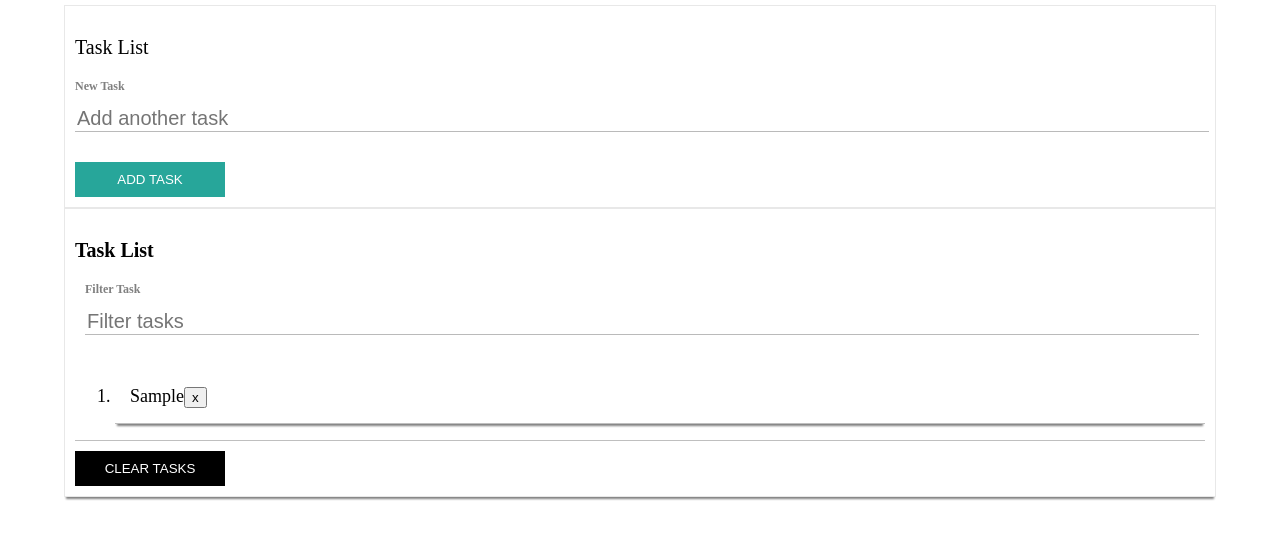
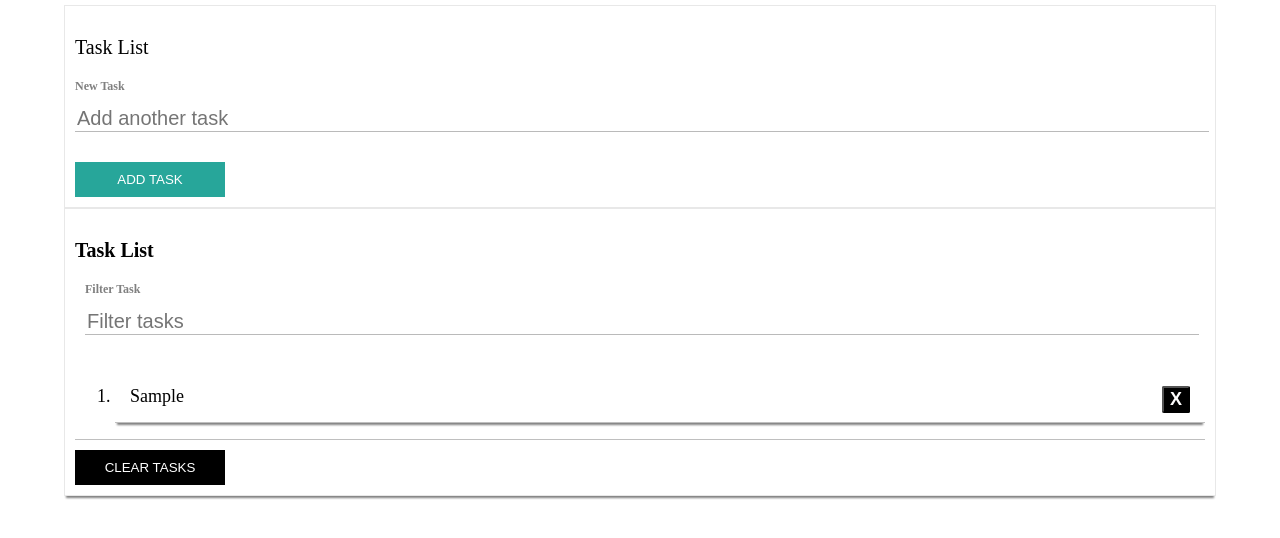
Before and after one commit to CorinaMorari/tasks, a plain HTML site: page index.html in a window 1280 px wide. Both pictures are taken after typing "Sample" into the empty fields and a click on the button "ADD TASK". Drawn offline with Linux system fonts and the light colour scheme.

Commit message:
X button style

```diff
--- a/assets/css/Corina_style.css
+++ b/assets/css/Corina_style.css
@@ -15,6 +15,17 @@ li{
 .list_tasks li, .filtered_tasks{
     border-bottom: 1px solid #BFBFBF;
 }
+.remove{
+    background-color: black;
+    border-radius: 2px;
+    text-align: right;
+    color: #fdfcfc;
+    font-weight: 900;
+    cursor: pointer;
+    font-size: 18px;
+    text-transform: uppercase;
+    float: right;
+}
 .btn_clear_all{
     margin-top: 10px;
     width: 150px;
```
